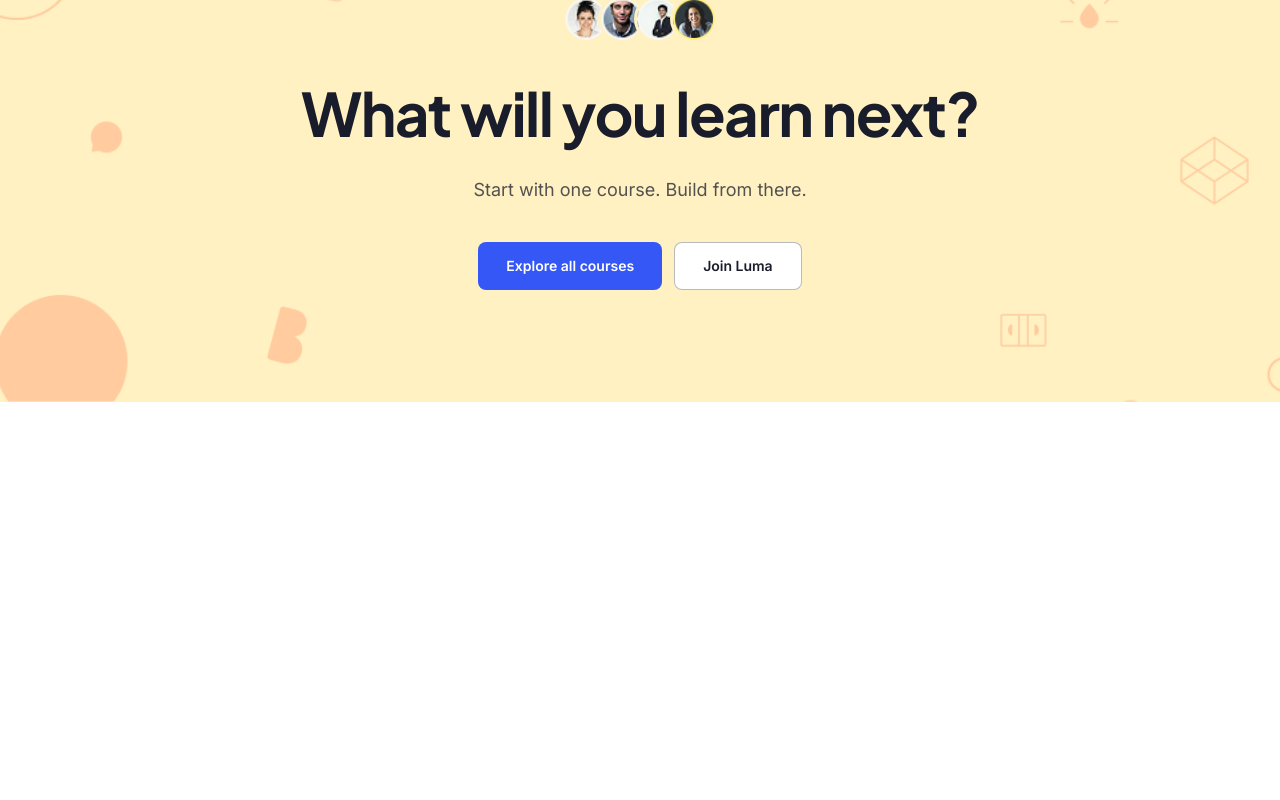
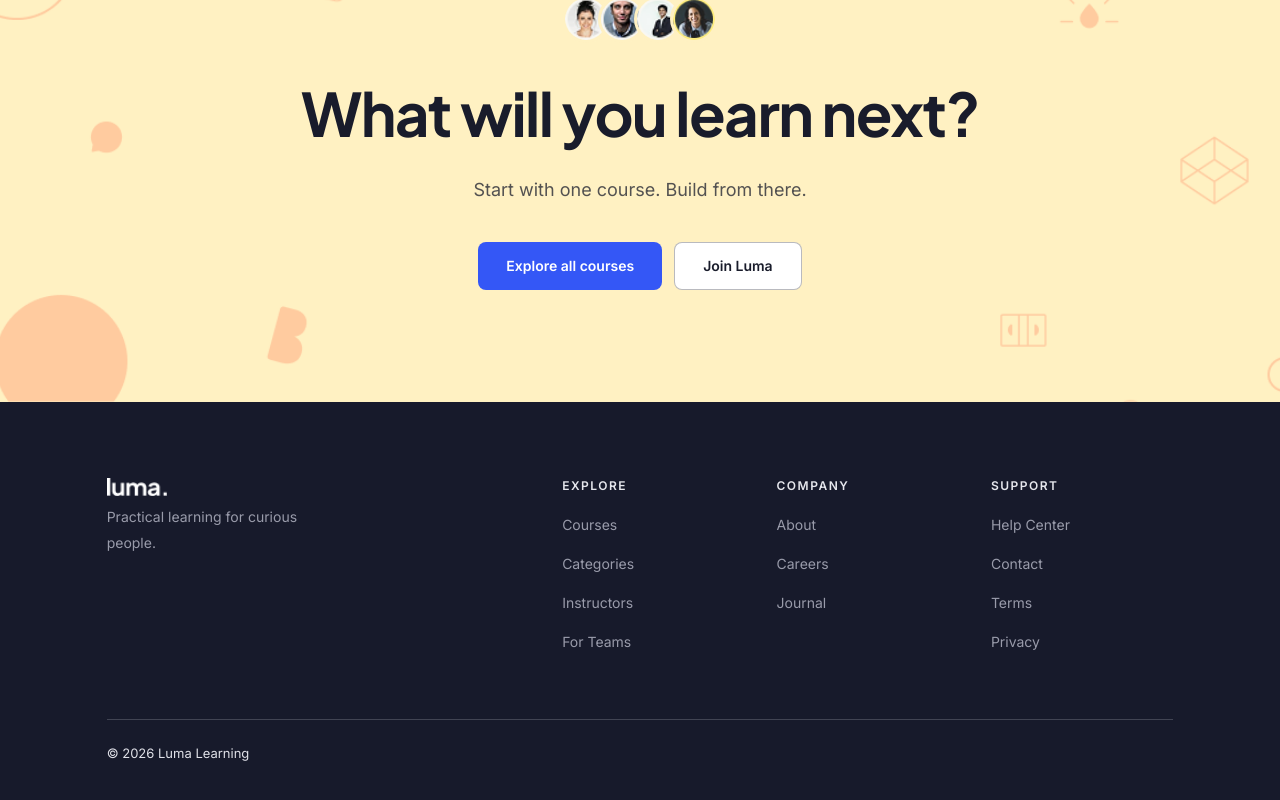
Before and after one commit to Edmon-Nascimento/buzzvel-fe-test, a Next.js app: page / in a window 1280 px wide. Shown: the part 5461-6261 px from the top of the page. Before the commit the page ends 5863 px from the top, so only its background shows below. Built offline with nearby package versions, Linux system fonts and the light colour scheme.

Commit message:
feat: footer

```diff
--- a/src/app/layout.tsx
+++ b/src/app/layout.tsx
@@ -1,7 +1,7 @@
-
 import type { Metadata } from "next";
 import { Inter, Plus_Jakarta_Sans } from "next/font/google";
 import "./globals.css";
+import { Footer } from "@/components/layout/Footer";
 
 const jakartaSans = Plus_Jakarta_Sans({
   variable: "--font-jakarta",
@@ -27,7 +27,10 @@ export default function RootLayout({ children }: LayoutProps<"/">) {
       lang="en"
       className={`${jakartaSans.variable} ${inter.variable} antialiased`}
     >
-      <body>{children}</body>
+      <body>
+        {children}
+        <Footer />
+      </body>
     </html>
   );
 }
--- /dev/null
+++ b/src/components/layout/Footer.tsx
@@ -0,0 +1,108 @@
+
+import Image from "next/image";
+import Link from "next/link";
+
+const footerSections = [
+  {
+    title: "EXPLORE",
+    links: [
+      { label: "Courses", href: "/courses" },
+      { label: "Categories", href: "/categories" },
+      { label: "Instructors", href: "/instructors" },
+      { label: "For Teams", href: "/teams" },
+    ],
+  },
+  {
+    title: "COMPANY",
+    links: [
+      { label: "About", href: "/about" },
+      { label: "Careers", href: "/careers" },
+      { label: "Journal", href: "/journal" },
+    ],
+  },
+  {
+    title: "SUPPORT",
+    links: [
+      { label: "Help Center", href: "/help" },
+      { label: "Contact", href: "/contact" },
+      { label: "Terms", href: "/terms" },
+      { label: "Privacy", href: "/privacy" },
+    ],
+  },
+];
+
+export function Footer() {
+  return (
+    <footer className="w-full bg-[#171a2b] text-white">
+      <div className="mx-auto w-[calc(100%-30px)] max-w-10/12 pt-13.5 pb-5.5 sm:w-[calc(100%-48px)] sm:pt-15 sm:pb-8 lg:pt-19 lg:pb-10">
+
+        {/* Main content */}
+        <div className="grid grid-cols-1 gap-12 pb-9.5 sm:gap-11 sm:pb-12 lg:grid-cols-[0.8fr_1.2fr] lg:gap-12 lg:pb-16.5">
+
+          {/* Brand */}
+          <div className="flex flex-col items-start">
+            <Link
+              href="/"
+              aria-label="Luma home"
+              className="mb-2 inline-flex items-center"
+            >
+              <Image
+                src="/assets/luma-logo-alt.png"
+                alt="Luma Learning"
+                width={120}
+                height={48}
+                className="h-auto w-15 object-contain"
+              />
+            </Link>
+
+            <p className="font-sans text-sm leading-[1.8] text-[#999baa] sm:max-w-50">
+              Practical learning for curious people.
+            </p>
+          </div>
+
+          {/* Navigation */}
+          <nav
+            aria-label="Footer navigation"
+            className="grid grid-cols-2 gap-x-6 gap-y-10 sm:gap-x-8 lg:grid-cols-3"
+          >
+            {footerSections.map((section) => (
+              <div
+                key={section.title}
+                className={
+                  section.title === "SUPPORT"
+                    ? "col-span-2 lg:col-span-1"
+                    : ""
+                }
+              >
+                <h3 className="mb-4.5 font-sans text-xs font-semibold tracking-[1.5px] text-[#e6e7ed]">
+                  {section.title}
+                </h3>
+
+                <ul className="flex flex-col gap-3.75">
+                  {section.links.map((link) => (
+                    <li key={link.label}>
+                      <Link
+                        href={link.href}
+                        className="font-sans text-sm text-[#999baa] transition-colors duration-200 hover:text-white"
+                      >
+                        <span className="text-[#999baa]">{link.label}</span>
+                      </Link>
+                    </li>
+                  ))}
+                </ul>
+              </div>
+            ))}
+          </nav>
+        </div>
+
+        {/* Copyright */}
+        <div className="flex min-h-11.25 items-center justify-center border-t border-[#414453] pt-6 sm:justify-start">
+          <p className="font-sans text-center text-[13px] text-[#e0e1e8]">
+            © {new Date().getFullYear()} Luma Learning
+          </p>
+        </div>
+
+      </div>
+    </footer>
+  );
+}
```
